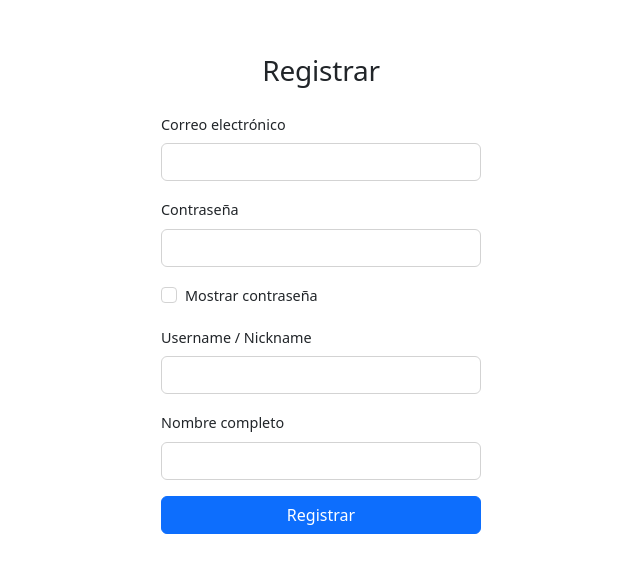
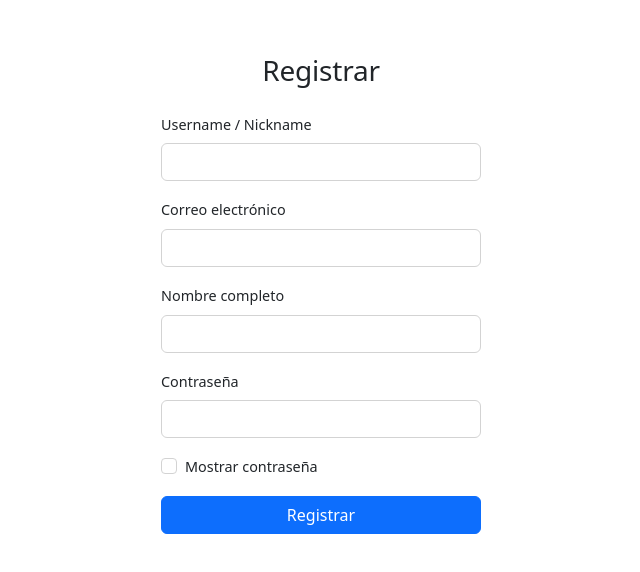
Before and after one commit to Diego2436/frontend_TT, a React (Vite) app: page /signup in a window 1280 px wide. Shown: the part 118-690 px from the top of the page, without its empty margins (319-959 px from the left). Built offline with nearby package versions, Linux system fonts and the light colour scheme.

Commit message:
Cambios en perfil, y actualizacion de endpoints (login y singin)

```diff
--- a/src/Pages/Login/index.jsx
+++ b/src/Pages/Login/index.jsx
@@ -15,7 +15,7 @@ const Login = () => {
         setError(null);
 
         try {
-            const response = await axios.post('https://irontigersmart.com:444/api/authentication/iniciar-sesion/', {
+            const response = await axios.post('http://127.0.0.1:8000/api/authentication/login/', {
                 email,
                 password,
             });
--- a/src/Pages/Main/profile.jsx
+++ b/src/Pages/Main/profile.jsx
@@ -1,15 +1,101 @@
-import React from 'react';
-import { useState } from 'react';
-import { Link, useNavigate } from 'react-router-dom';
+import React, { useEffect, useState } from 'react';
+import axios from 'axios';
+import { useNavigate } from 'react-router-dom';
 import 'bootstrap/dist/css/bootstrap.min.css';
 
 const Profile = () => {
+    const [userData, setUserData] = useState(null);
+    const [error, setError] = useState(null);
     const navigate = useNavigate();
 
+    useEffect(() => {
+        const fetchUserProfile = async () => {
+            const token = localStorage.getItem('token'); // Obtener el token guardado
+            if (!token) {
+                navigate('/login'); // Redirigir si no hay token
+                return;
+            }
+
+            try {
+                const response = await axios.get('http://127.0.0.1:8000/api/authentication/profile_user/', {
+                    headers: {
+                        Authorization: `Bearer ${token}`, // Agregar el token a los encabezados
+                    },
+                });
+                setUserData(response.data); // Guardar los datos del usuario
+            } catch (err) {
+                if (err.response) {
+                    setError(err.response.data.detail || 'Error al obtener el perfil.');
+                } else {
+                    setError('Ocurrió un error inesperado.');
+                }
+            }
+        };
+
+        fetchUserProfile(); // Llamar a la función para obtener los datos
+    }, [navigate]);
+
+    const handleRecoverPassword = async () => {
+        const token = localStorage.getItem('token'); // Obtener el token guardado
+        if (!token) {
+            navigate('/login'); // Redirigir si no hay token
+            return;
+        }
+
+        try {
+            await axios.post('http://127.0.0.1:8000/api/authentication/recover_password/', {
+                // Aquí podrías enviar algún dato necesario, como el correo, si lo requiere la API
+            }, {
+                headers: {
+                    Authorization: `Bearer ${token}`, // Agregar el token a los encabezados
+                },
+            });
+
+            handleLogout(); // Cerrar sesión después de recuperar la contraseña
+        } catch (err) {
+            if (err.response) {
+                setError(err.response.data.detail || 'Error al intentar recuperar la contraseña.');
+            } else {
+                setError('Ocurrió un error inesperado.');
+            }
+        }
+    };
+
+    const handleLogout = () => {
+        localStorage.removeItem("token");
+        sessionStorage.removeItem("token");
+        navigate("/login"); // Redirigir al login
+        window.location.reload(); // Recargar la página
+    };
+
+    if (error) {
+        return <p>{error}</p>; // Mostrar mensaje de error si lo hay
+    }
+
+    if (!userData) {
+        return <p>Cargando...</p>; // Mostrar carga mientras se obtienen los datos
+    }
 
     return (
-        <h1>Perfil</h1>
+        <div className="container">
+            <h1 className="text-center">Perfil</h1>
+            <div className="card">
+                <div className="card-body">
+                    <h5 className="card-title">Información del Usuario</h5>
+                    <p><strong>Nombre completo:</strong> {userData.full_name}</p>
+                    <p><strong>Nombre de usuario:</strong> {userData.username}</p>
+                    <p><strong>Correo electrónico:</strong> {userData.email}</p>
+                    <p><strong>Último inicio de sesión:</strong> {new Date(userData.last_login_date).toLocaleString()}</p>
 
+                    <div style={{ marginTop: '20px' }} /> {/* Espaciado adicional */}
+                </div>
+            </div>
+            <div className="text-center mt-4">
+                <button className="btn btn-danger" onClick={handleRecoverPassword}>
+                    Recuperar Contraseña
+                </button>
+            </div>
+        </div>
     );
 };
 
--- a/src/Pages/Signup/index.jsx
+++ b/src/Pages/Signup/index.jsx
@@ -2,33 +2,37 @@ import React, { useState } from 'react';
 import axios from 'axios';
 import { useNavigate } from 'react-router-dom';
 
-const Login = () => {
+const Register = () => {
+    const [username, setUsername] = useState('');
     const [email, setEmail] = useState('');
     const [password, setPassword] = useState('');
+    const [fullName, setFullName] = useState('');
     const [error, setError] = useState(null);
     const [showPassword, setShowPassword] = useState(false);
 
     const navigate = useNavigate();
 
-    const handleLogin = async (e) => {
+    const handleRegister = async (e) => {
         e.preventDefault();
         setError(null);
 
         try {
-            const response = await axios.post('https://irontigersmart.com:444/api/authentication/iniciar-sesion/', {
+            const response = await axios.post('http://127.0.0.1:8000/api/authentication/signin/', {
+                username,
                 email,
                 password,
+                full_name: fullName, // Cambiar el nombre del campo a full_name
             });
 
-
             console.log('data:', response.data);
-            localStorage.setItem('token', response.data.access_token);
-
-            navigate('/menu-operaciones');
+            // Suponiendo que después de registrar, deseas redirigir a otra página
+            navigate('/login'); // Cambia la ruta a donde quieras redirigir después de registrar
+            window.location.reload();
 
         } catch (err) {
             if (err.response) {
-                setError(err.response.data.detail || 'Inicio de sesión fallido. Verifica tus credenciales.');
+                // Manejo de errores más específico
+                setError(err.response.data.detail || 'Registro fallido. Verifica tus datos.');
             } else {
                 setError('Ocurrió un error inesperado.');
             }
@@ -40,13 +44,31 @@ const Login = () => {
             <div className="col-11 col-xl-3">
                 <h3 className="text-center mt-4 mb-4">Registrar</h3>
 
-                <form onSubmit={handleLogin}>
+                <form onSubmit={handleRegister}>
+                    <div className="form-group mb-3">
+                        <label htmlFor="username">Username / Nickname</label>
+                        <input
+                            type="text"
+                            value={username}
+                            onChange={(e) => setUsername(e.target.value)}
+                            className="form-control"
+                        />
+                    </div>
                     <div className="form-group mb-3">
                         <label htmlFor="email">Correo electrónico</label>
                         <input
                             type="email"
                             value={email}
                             onChange={(e) => setEmail(e.target.value)}
+                            className="form-control"
+                        />
+                    </div>
+                    <div className="form-group mb-3">
+                        <label htmlFor="fullName">Nombre completo</label>
+                        <input
+                            type="text"
+                            value={fullName}
+                            onChange={(e) => setFullName(e.target.value)}
                             className="form-control"
                         />
                     </div>
@@ -70,32 +92,14 @@ const Login = () => {
                             Mostrar contraseña
                         </label>
                     </div>
-                    <div className="form-group mb-3">
-                        <label htmlFor="email">Username / Nickname</label>
-                        <input
-                            type="email"
-                            value={email}
-                            onChange={(e) => setEmail(e.target.value)}
-                            className="form-control"
-                        />
-                    </div>
-                    <div className="form-group mb-3">
-                        <label htmlFor="email">Nombre completo</label>
-                        <input
-                            type="email"
-                            value={email}
-                            onChange={(e) => setEmail(e.target.value)}
-                            className="form-control"
-                        />
-                    </div>
                     <button type="submit" className="btn btn-primary w-100">
                         Registrar
                     </button>
                 </form>
-                {error && <p>{error}</p>}
+                {error && <p className="text-danger">{error}</p>}
             </div>
         </div>
     );
 };
 
-export default Login;
+export default Register;
```
